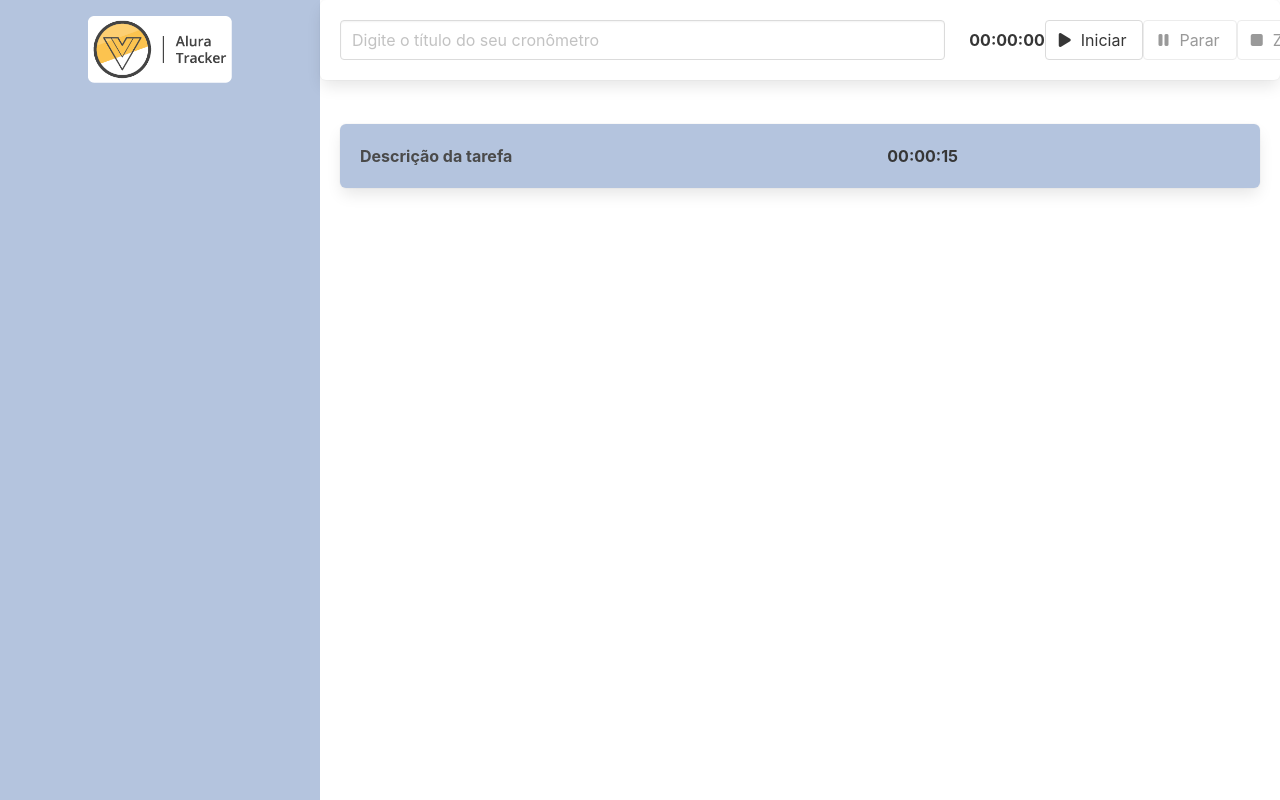
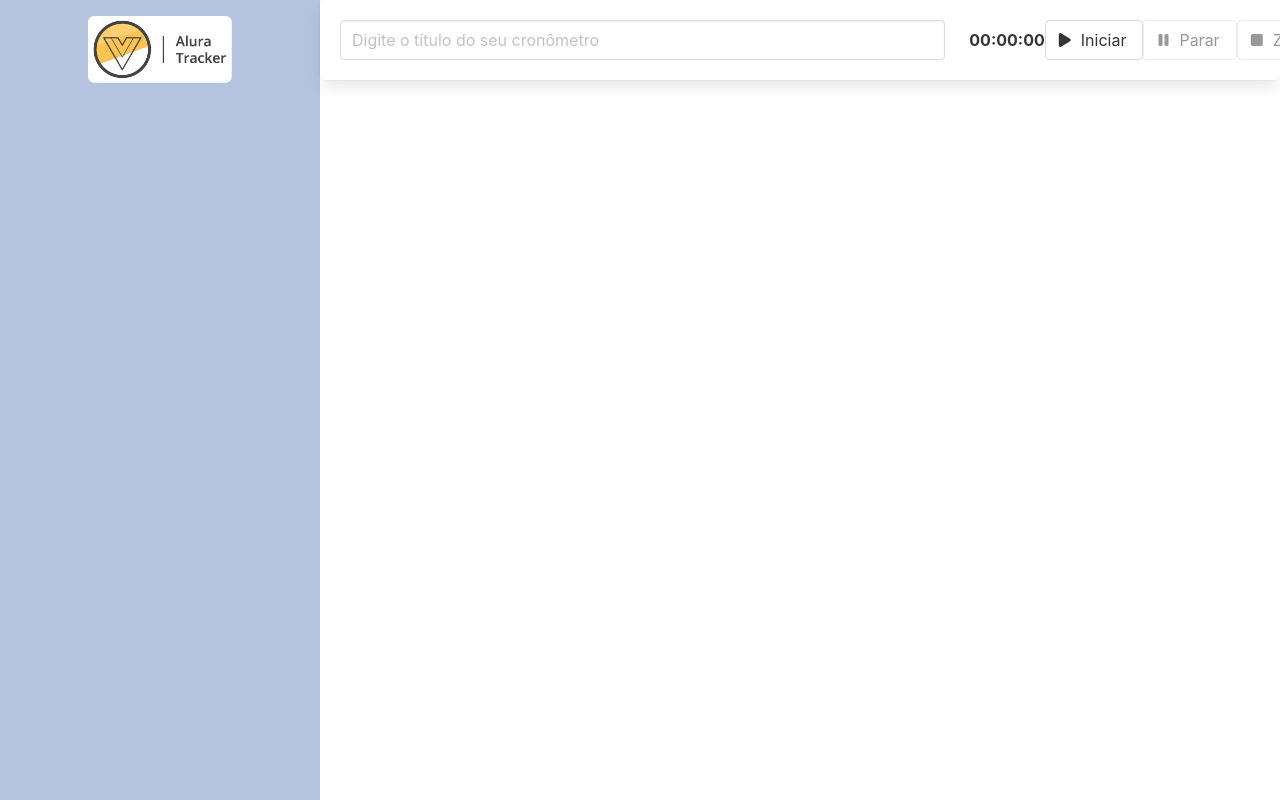
Before and after one commit to DavidGabrielBJorge/cronometro-vue, a Vue app: page / in a window 1280 px wide. Shown: the top 800 px of the page. Built offline with nearby package versions, Linux system fonts and the light colour scheme.

Commit message:
add: criando a lógica para a lista de tarefa

```diff
--- a/src/App.vue
+++ b/src/App.vue
@@ -5,9 +5,9 @@
       <BarraLateral/>
     </div>
     <div class="column is-three-quarter">
-      <FormularioCronometro/>
+      <FormularioCronometro @aoSalvarTarefa="salvarTarefa"/>
       <div class="lista">
-        <TarefaCronometro/>
+        <TarefaCronometro v-for="(tarefa, index) in tarefas" :key="index" :tarefa="tarefa"/><!--Para adicionar cada componente tarefa é preciso usar o "v-for"-->
       </div>
     </div>
   </main>
@@ -18,12 +18,25 @@ import { defineComponent } from 'vue';
 import BarraLateral from './components/BarraLateral.vue';
 import FormularioCronometro from './components/FormularioCronometro.vue';
 import TarefaCronometro from './components/TarefaCronometro.vue';
+import InterfaceTarefas from './interfaces/InterfaceTarefa'
+
 export default defineComponent({
   name: 'App',
   components:{
     BarraLateral,
     FormularioCronometro,
     TarefaCronometro
+  },
+  data(){
+    return{
+      tarefas: [] as InterfaceTarefas[] //Criando uma lista de tarefas
+    }
+  },
+  methods:{
+    //criando a função de salvar a tarefa
+    salvarTarefa(tarefa: InterfaceTarefas){
+      this.tarefas.push(tarefa)//adicionando a tarefa na lista tarefas
+    }
   }
 });
 </script>
--- a/src/components/FormularioCronometro.vue
+++ b/src/components/FormularioCronometro.vue
@@ -19,6 +19,7 @@ import { defineComponent } from 'vue'
 import TemporizadorControle from './TemporizadorControle.vue'
 export default defineComponent({
     name: 'FormularioCronometro',
+    emits: ['aoSalvarTarefa'],
     components:{
         TemporizadorControle
     },
@@ -30,8 +31,11 @@ export default defineComponent({
     methods:{
         //Ao terminar a contagem de uma ação deve armazenar seu tempo decorrido
         finalizarAcao(tempoDecorrido: number): void{
-            console.log('Tempo da ação: ', tempoDecorrido)
-            console.log('Descrição da tarefa: ', this.descricao)
+            //Quando alguém salvar uma tarefa o formulário vai emitit um evento, o App vai ouvir esse evento e vai adicionar na lista de tarefas
+            this.$emit('aoSalvarTarefa',{
+                duracaoEmSegundos: tempoDecorrido,
+                descricao: this.descricao
+            })
             this.descricao = ''//Limpa o input
         }
     }
--- a/src/components/TarefaCronometro.vue
+++ b/src/components/TarefaCronometro.vue
@@ -2,10 +2,10 @@
     <div class="box has-text-weight-bold">
         <div class="columns">
             <div class="column is-7">
-                Descrição da tarefa
+                {{ tarefa.descricao }}
             </div>
             <div class="column">
-                <CronometroAplicacao :tempoEmSegundos="15"/>
+                <CronometroAplicacao :tempoEmSegundos="tarefa.duracaoEmSegundos"/>
             </div>
 
         </div>
@@ -13,12 +13,20 @@
 </template>
 
 <script lang="ts">
-import { defineComponent } from 'vue';
+import { defineComponent,PropType } from 'vue';
 import CronometroAplicacao from './CronometroAplicacao.vue';
+import InterfaceTarefa from '../interfaces/InterfaceTarefa';
+
 export default defineComponent({
     name: 'TarefaCronometro',
     components:{
         CronometroAplicacao
+    },
+    props:{
+        tarefa:{
+            type: Object as PropType<InterfaceTarefa>,//o PropType foi usado pois precisa pegar um tipo específico de um objeto
+            required: true
+        }
     }
 })
 </script>
--- /dev/null
+++ b/src/interfaces/InterfaceTarefa.ts
@@ -0,0 +1,4 @@
+export default interface InterfaceTarefa{
+    duracaoEmSegundos: number,
+    descricao: string
+}
```
